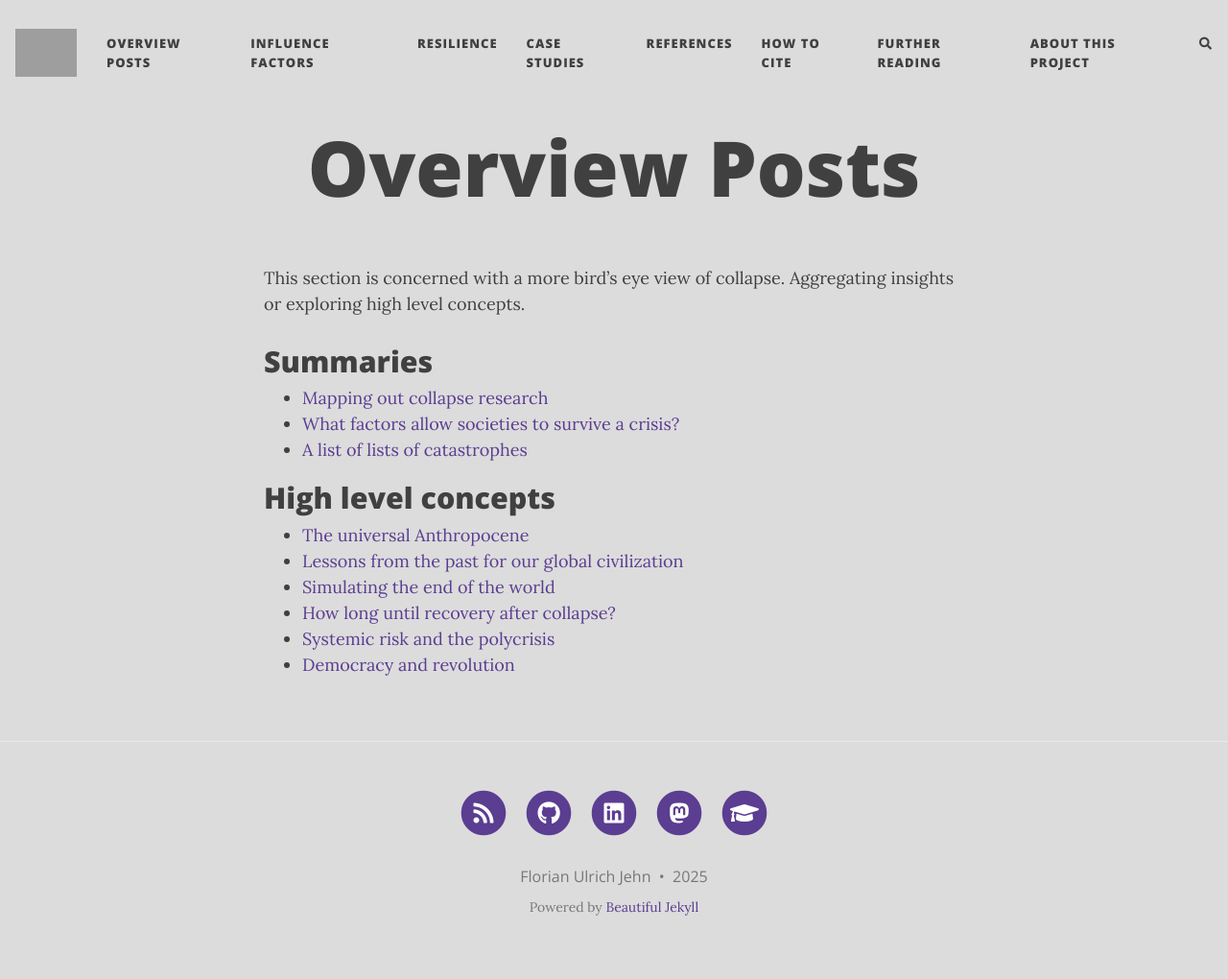
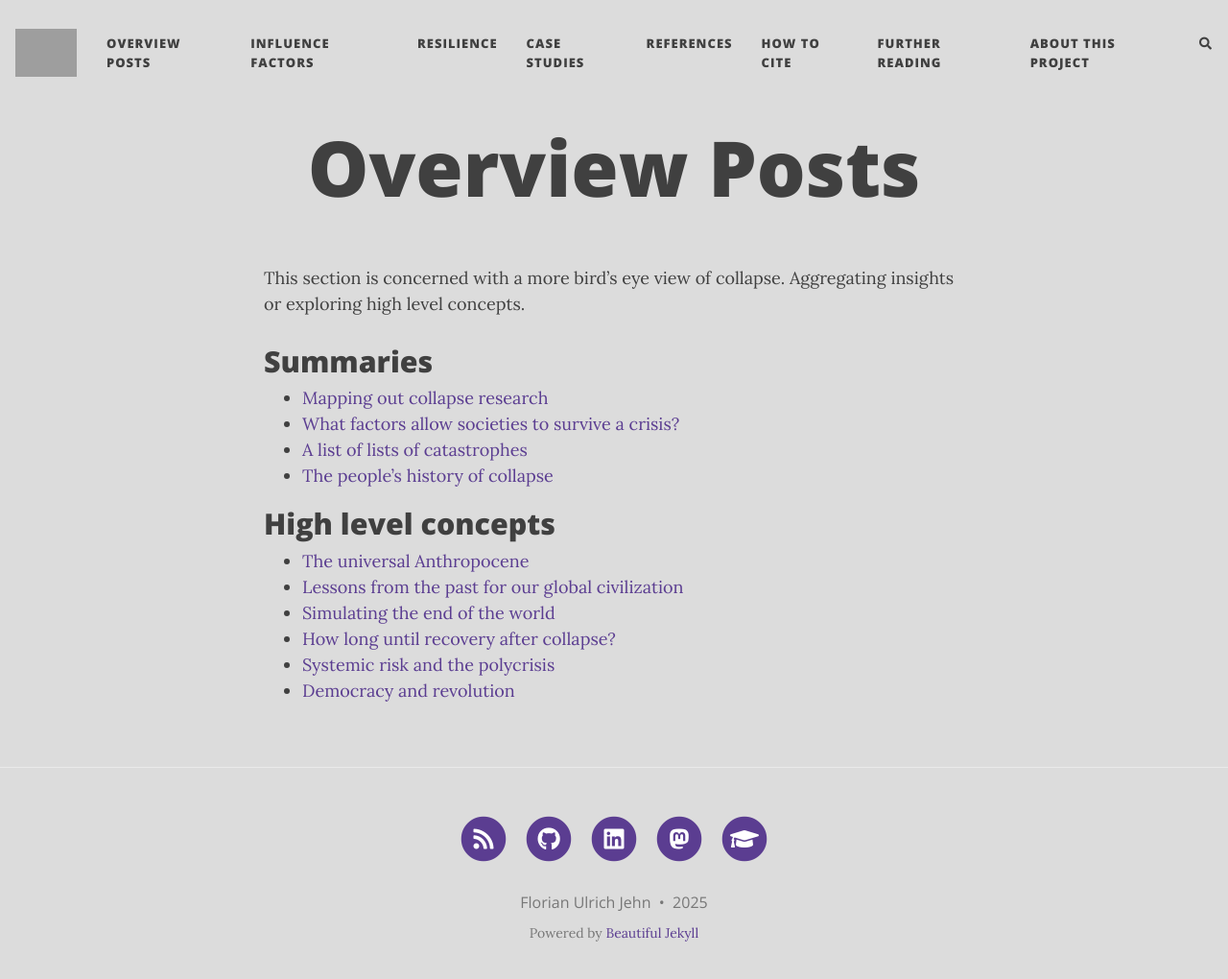
Before and after one commit to florianjehn/Societal_Collapse, a Jekyll site: the page built from overview.md, in a window 1280 px wide and 1033 px high. Shown: the top 1020 px of the window at 96% size. Built offline with Jekyll 4.4.1, drawn with Linux system fonts in a browser that asks for light colours; nearby versions of some CDN libraries; comment, search, counter and statistics services are not loaded; grey boxes are pictures that could not be loaded.

Commit message:
Update overview.md

```diff
--- a/overview.md
+++ b/overview.md
@@ -9,6 +9,7 @@ This section is concerned with a more bird's eye view of collapse. Aggregating i
 * [Mapping out collapse research](https://florianjehn.github.io/Societal_Collapse/2023-06-06-collapse_overview/)
 * [What factors allow societies to survive a crisis?](https://florianjehn.github.io/Societal_Collapse/2024-04-09-big_data_history/)
 * [A list of lists of catastrophes](https://florianjehn.github.io/Societal_Collapse/2025-04-25-list_of_catastrophes/)
+* [The people's history of collapse](https://florianjehn.github.io/Societal_Collapse/2025-08-05-Goliath/)
 
 # High level concepts
 * [The universal Anthropocene](https://florianjehn.github.io/Societal_Collapse/2022-04-26-anthropocene/)
```
